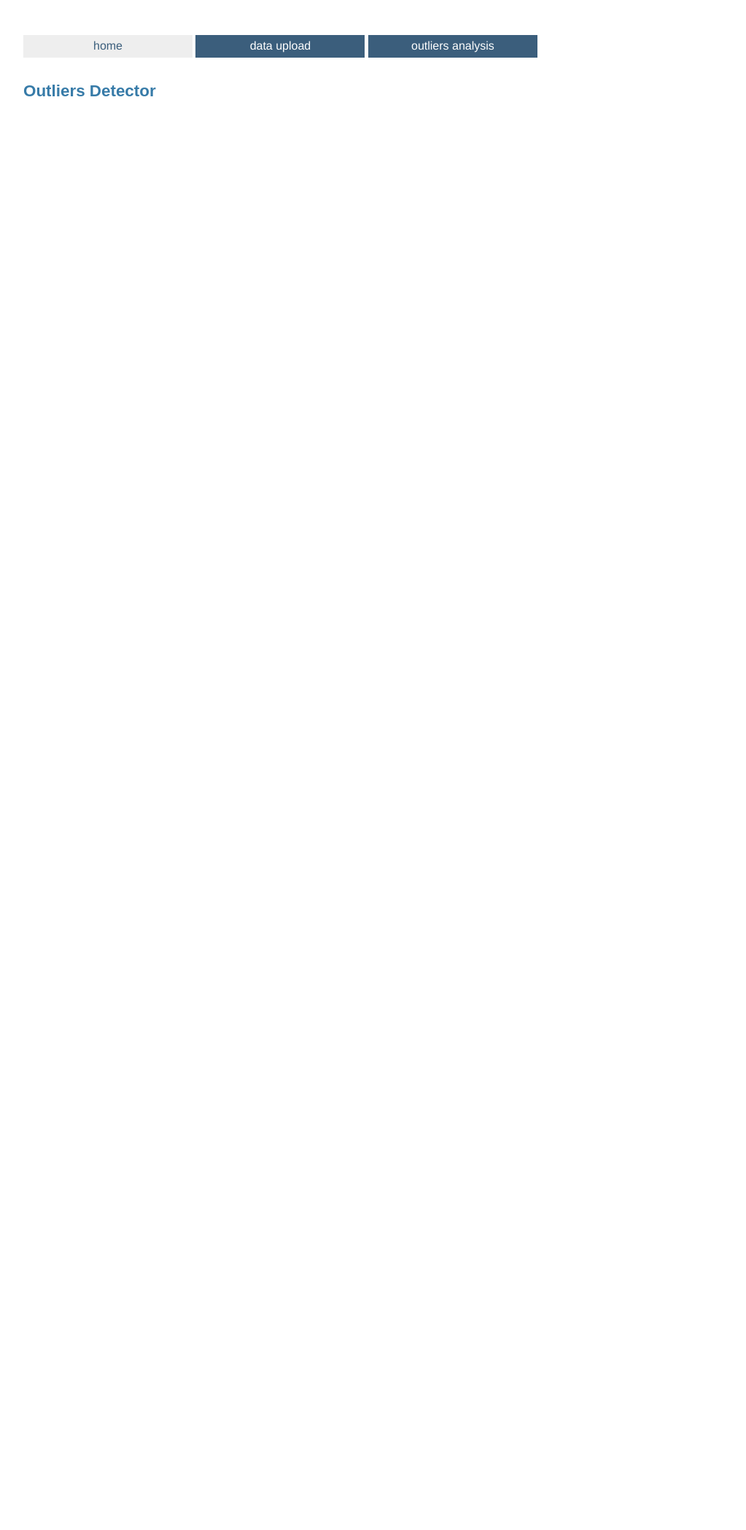
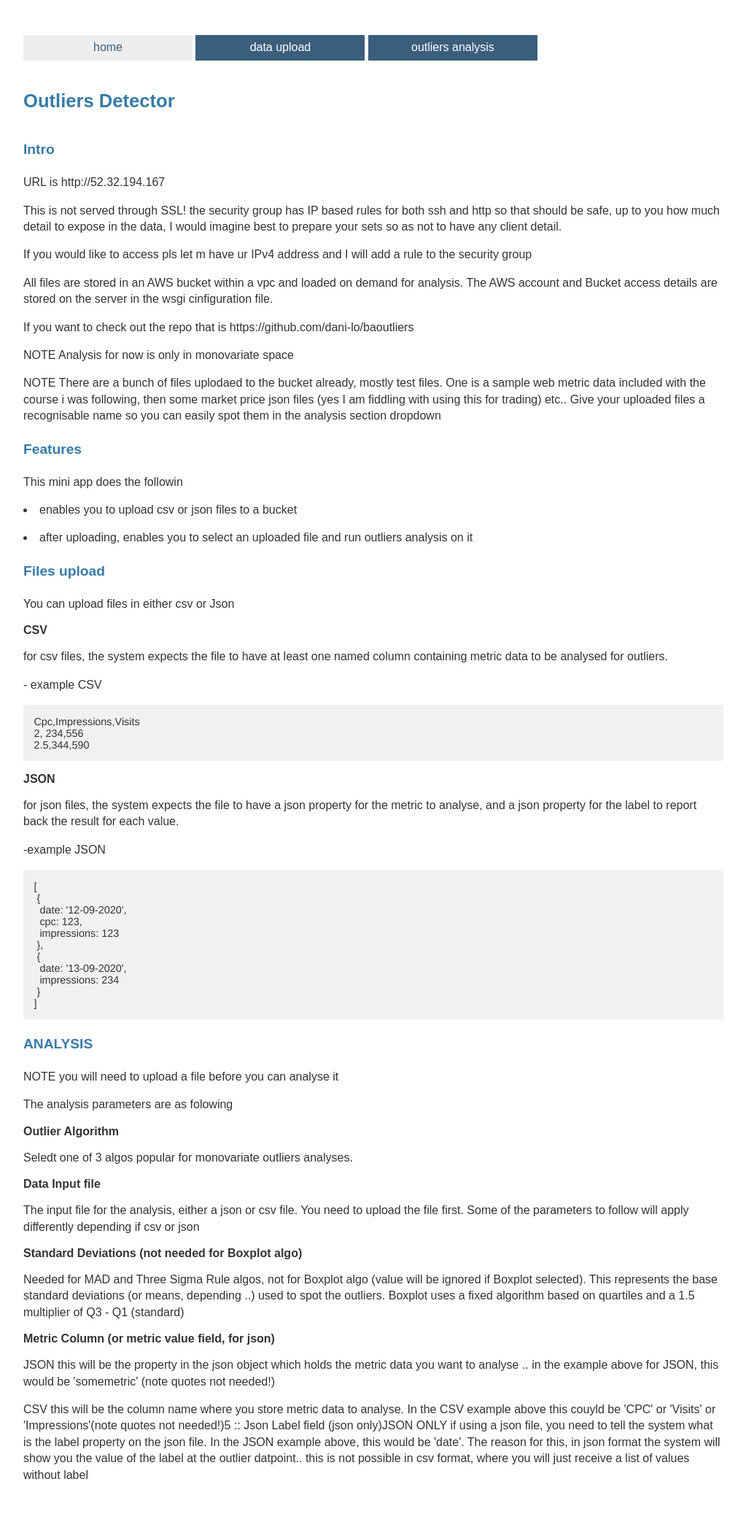
Before and after one commit to dani-lo/baoutliers, a Flask app: page / in a window 1280 px wide. Shown: the whole page at 73% size, without its empty margins (16-1039 px from the left). Before the commit the page ends 132 px from the top, so only its background shows below. Run offline with Flask 2, Linux system fonts and the light colour scheme.

Commit message:
adding about detail. change to boxplot

```diff
--- a/app.py
+++ b/app.py
@@ -75,7 +75,7 @@ def outliers_results():
             outliers_datapoints = mad_csv_column(mdata, int(nstd))
             return render_template("outliers-list.html", outliers_list=outliers_datapoints)
         elif algo == 'boxplot':
-            outliers_datapoints = boxplot_csv_column(mdata, nstd)
+            outliers_datapoints = boxplot_csv_column(mdata)
             return render_template("outliers-list.html", outliers_list=outliers_datapoints)
         else :
             outliers_datapoints = three_sigma_csv_column(mdata, int(nstd))
@@ -90,7 +90,7 @@ def outliers_results():
             return render_template("outliers-list.html", outliers_list=outliers_datapoints, nested = True)
 
         elif algo == 'boxplot':
-            outliers_datapoints = boxplot_json(mdata, nstd)
+            outliers_datapoints = boxplot_json(mdata)
             return render_template("outliers-list.html", outliers_list=outliers_datapoints)
 
         else :
--- a/static/app.css
+++ b/static/app.css
@@ -10,13 +10,53 @@ body {
   padding: 2rem;
 }
 
-h1, h2, h3, h4, h5, h6 {
+h1{
+  font-family: sans-serif;
+  color: #377ba8;
+  font-size: 1.6em;
+  margin: 1.6em 0;
+}
+
+h2 {
   font-family: sans-serif;
   color: #377ba8;
   font-size: 1.4em;
-  margin: 1.5em 0;
+  margin: 1.4em 0;
+}
+h3 {
+  font-family: sans-serif;
+  color: #377ba8;
+  font-size: 1.2em;
+  margin: 1.2em 0;
 }
 
+h4 {
+  font-family: sans-serif;
+  color: #333;
+  font-size: 1em;
+  margin: 1em 0;
+}
+
+p , li{
+font-family: sans-serif;
+  color: #333;
+  margin: 1em 0;
+  line-height: 1.4em;
+  list-style-position: inside;
+}
+ul {
+margin: 0;
+padding: 0;
+
+}
+
+blockquote {
+    background: #f1f1f1;
+    color: #333;
+  font-size: 0.9em;
+  margin: 0.5em 0;
+  padding: 1em;
+}
 a {
   color: #377ba8;
 }
@@ -219,3 +259,7 @@ button {
     margin: 1em 0;
 
 }
+
+input {
+    padding: 0.5rem;
+}
--- a/templates/index.html
+++ b/templates/index.html
@@ -13,6 +13,96 @@
     </ul>
     <h1>Outliers Detector</h1>
 
+<h3>Intro</h3>
+<p>URL is http://52.32.194.167</p>
+
+<p>This is not served through SSL! the security group has IP based rules for both ssh and http so that should be safe, up to you how much detail to expose in the data, I would imagine best to prepare your sets so as not to have any client detail. </p>
+
+<p>If you would like to access pls let m have ur IPv4 address and I will add a rule to the security group</p>
+
+<p>All files are stored in an AWS bucket within a vpc and loaded on demand for analysis. The AWS account and Bucket access details are stored on the server in the wsgi cinfiguration file. </p>
+
+<p>If you want to check out the repo that is https://github.com/dani-lo/baoutliers</p>
+
+<p>NOTE Analysis for now is only in monovariate space</p>
+
+<p>NOTE There are a bunch of files uplodaed to the bucket already, mostly test files. One is a sample web metric data included with the course i was following, then some market price json files (yes I am fiddling with using this for trading) etc.. Give your uploaded files a recognisable name so you can easily spot them in the analysis section dropdown</p>
+
+<h3>Features</h3>
+
+<p>This mini app does the followin</p>
+
+<ul>
+<li>enables you to upload csv or json files to a bucket
+<li>after uploading, enables you to select an uploaded file and run outliers analysis on it
+</ul>
+
+<h3>Files upload</h3>
+
+<p>You can upload files in either csv or Json</p>
+
+<h4>CSV</h4>
+
+<p>for csv files, the system expects the file to have at least one named column containing metric data to be analysed for outliers.</p>
+
+<p>- example CSV</p>
+
+<blockquote>
+Cpc,Impressions,Visits<br />
+2, 234,556<br />
+2.5,344,590<br />
+</blockquote>
+
+<h4>JSON</h4>
+
+<p>for json files, the system expects the file to have a json property for the metric to analyse, and a json property for the label to report back the result for each value.</p>
+
+    <p>-example JSON</p>
+
+<blockquote>
+
+[<br />
+ &nbsp;{<br />
+    &nbsp;&nbsp;date: '12-09-2020',<br />
+    &nbsp;&nbsp;cpc: 123,<br />
+    &nbsp;&nbsp;impressions: 123<br />
+ &nbsp;},<br />
+ &nbsp;{<br />
+    &nbsp;&nbsp;date: '13-09-2020',<br />
+    &nbsp;&nbsp;impressions: 234<br />
+ &nbsp;}<br />
+]
+</blockquote>
+
+<h3>ANALYSIS</h3>
+
+<p>NOTE you will need to upload a file before you can analyse it</p>
+
+<p>The analysis parameters are as folowing</p>
+
+<h4>Outlier Algorithm</h4>
+
+<p>Seledt one of 3 algos popular for monovariate outliers analyses.</p>
+
+<h4>Data Input file</h4>
+
+<p>The input file for the analysis, either a json or csv file. You need to upload the file first. Some of the parameters to follow will apply differently depending if csv or json</p>
+
+<h4>Standard Deviations (not needed for Boxplot algo)</h4>
+
+<p>Needed for MAD and Three Sigma Rule algos, not for Boxplot algo (value will be ignored if Boxplot selected). This represents the base standard deviations (or means, depending ..) used to spot the outliers. Boxplot uses a fixed algorithm based on quartiles and a 1.5 multiplier of Q3 - Q1 (standard)</p>
+
+<h4>Metric Column (or metric value field, for json)</h4>
+
+<p>JSON   this will be the property in the json object which holds the metric data you want to analyse .. in the example above for JSON, this would be 'somemetric' (note quotes not needed!)</p>
+
+<p>CSV    this will be the column name where you store metric data to analyse. In the CSV example above this couyld be 'CPC' or 'Visits' or 'Impressions'(note quotes not needed!)5 :: Json Label field (json only)JSON ONLY if using a json file, you need to tell the system what is the label property on the json file. In the JSON example above, this would be 'date'. The reason for this, in json format the system will show you the value of the label at the outlier datpoint.. this is not possible in csv format, where you will just receive a list of values without label</p>
+
+
+
+
+
+
 
 </body>
 
--- a/templates/outliers-form.html
+++ b/templates/outliers-form.html
@@ -31,7 +31,7 @@
             </select>
         </div>
         <div class="formrow">
-            <label for="nstd"><em>Standard Deviations</em> (not needed for Boxplot algo)</label>
+            <label for="nstd"><em>Standard Deviations</em> (for Boxplot, this can be omitted)</label>
             <input type="text" name="nstd">
         </div>
         <div class="formrow">
--- /dev/null
+++ b/util/plot.py
@@ -0,0 +1,5 @@
+import numpy as np
+import matplotlib.pyplot as plt
+
+def boxplot_plotter (metric_data) :
+    return 213
```
Also changed, not shown: algos/boxplot.py (+4 -4 lines).
